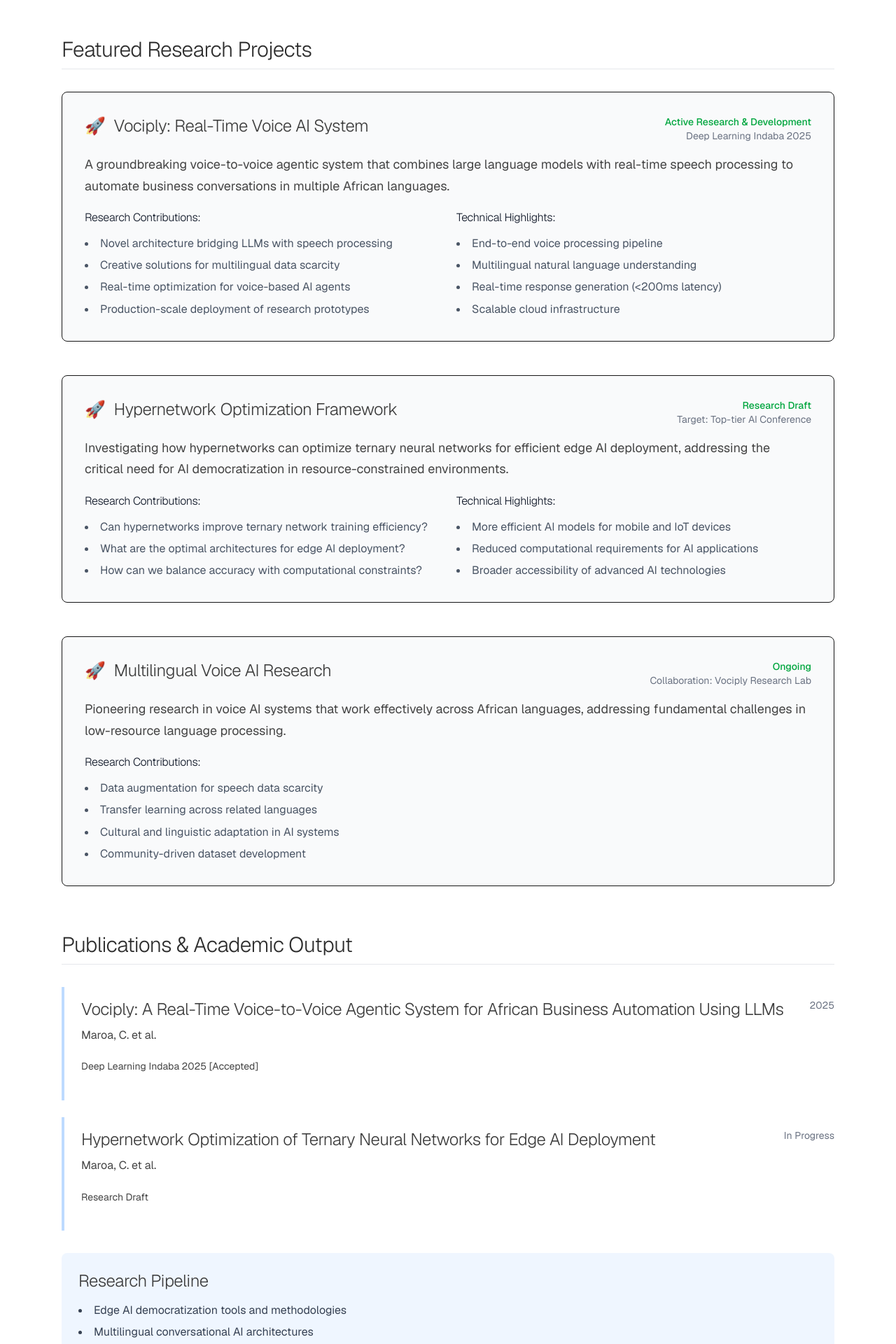
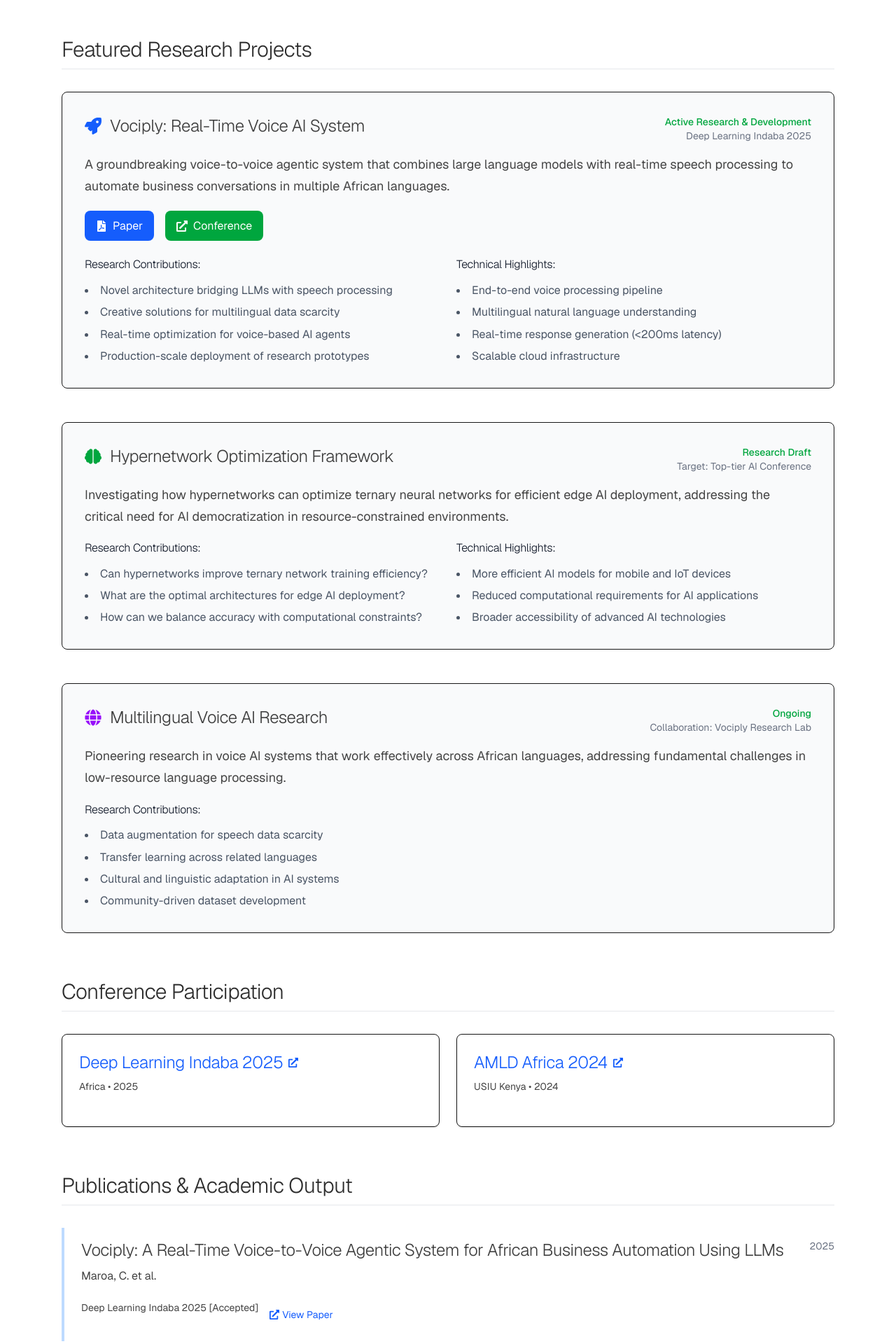
Before and after one commit to MarwaMasese/research-portfolio, a Next.js app: page /research in a window 1280 px wide. Shown: the part 180-2100 px from the top of the page at 70% size. Built offline with nearby package versions, Linux system fonts and the light colour scheme.

Commit message:
feat: Update dependencies and enhance Home and Research pages with new icons, links, and project details

```diff
--- a/src/app/page.tsx
+++ b/src/app/page.tsx
@@ -1,3 +1,6 @@
+import Image from 'next/image'
+import { FaMusic, FaRobot, FaBolt, FaGithub, FaLinkedin, FaEnvelope } from 'react-icons/fa'
+
 export default function Home() {
   return (
     <div className="min-h-screen bg-white">
@@ -7,10 +10,13 @@
           <div className="lg:col-span-1">
             <div className="sticky top-8">
               <div className="w-48 h-48 mx-auto bg-gray-200 rounded-full mb-6 flex items-center justify-center overflow-hidden">
-                <div className="text-gray-500 text-center">
-                  <div className="text-4xl mb-2">👨‍�</div>
-                  <div className="text-sm">Profile Photo</div>
-                </div>
+                <Image
+                  src="/profile.jpg"
+                  alt="Cornelius Maroa"
+                  width={192}
+                  height={192}
+                  className="rounded-full object-cover w-full h-full"
+                />
               </div>
               <div className="text-center space-y-4">
                 <h1 className="text-2xl font-light text-gray-900">Cornelius Maroa</h1>
@@ -20,9 +26,15 @@
                   <p>cornelius@vociply.com</p>
                 </div>
                 <div className="flex justify-center space-x-3 pt-4">
-                  <a href="#" className="text-blue-600 hover:text-blue-800 text-sm">LinkedIn</a>
-                  <a href="#" className="text-blue-600 hover:text-blue-800 text-sm">GitHub</a>
-                  <a href="#" className="text-blue-600 hover:text-blue-800 text-sm">Scholar</a>
+                  <a href="https://linkedin.com/in/cornelius-maroa" className="text-blue-600 hover:text-blue-800 text-sm flex items-center gap-1">
+                    <FaLinkedin /> LinkedIn
+                  </a>
+                  <a href="https://github.com/cornelius-maroa" className="text-blue-600 hover:text-blue-800 text-sm flex items-center gap-1">
+                    <FaGithub /> GitHub
+                  </a>
+                  <a href="mailto:cornelius@vociply.com" className="text-blue-600 hover:text-blue-800 text-sm flex items-center gap-1">
+                    <FaEnvelope /> Email
+                  </a>
                 </div>
               </div>
             </div>
@@ -54,7 +66,7 @@
               <div className="space-y-10">
                 <div className="bg-gray-50 p-6 rounded-lg">
                   <h3 className="text-xl font-medium text-gray-900 mb-4 flex items-center">
-                    <span className="text-2xl mr-3">🎵</span> Audio AI Models
+                    <FaMusic className="text-2xl mr-3 text-blue-600" /> Audio AI Models
                   </h3>
                   <p className="text-gray-700 mb-4 leading-relaxed">
                     Developing deep learning architectures that understand and generate human speech across multiple
@@ -73,7 +85,7 @@
 
                 <div className="bg-gray-50 p-6 rounded-lg">
                   <h3 className="text-xl font-medium text-gray-900 mb-4 flex items-center">
-                    <span className="text-2xl mr-3">🤖</span> Conversational AI
+                    <FaRobot className="text-2xl mr-3 text-blue-600" /> Conversational AI
                   </h3>
                   <p className="text-gray-700 mb-4 leading-relaxed">
                     Exploring the intersection of large language models and voice interfaces to create more natural,
@@ -92,7 +104,7 @@
 
                 <div className="bg-gray-50 p-6 rounded-lg">
                   <h3 className="text-xl font-medium text-gray-900 mb-4 flex items-center">
-                    <span className="text-2xl mr-3">⚡</span> Edge AI Optimization
+                    <FaBolt className="text-2xl mr-3 text-blue-600" /> Edge AI Optimization
                   </h3>
                   <p className="text-gray-700 mb-4 leading-relaxed">
                     Researching efficient neural network architectures that bring advanced AI capabilities to
--- a/src/app/research/page.tsx
+++ b/src/app/research/page.tsx
@@ -1,9 +1,13 @@
+import { FaRocket, FaBrain, FaGlobe, FaExternalLinkAlt, FaFilePdf, FaTools, FaFileAlt, FaLink } from 'react-icons/fa'
+
 export default function Research() {
   const featuredProjects = [
     {
       title: "Vociply: Real-Time Voice AI System",
       status: "Active Research & Development",
       publication: "Deep Learning Indaba 2025",
+      paperLink: "https://openreview.net/forum?id=RiJUdKWD3u&noteId=RiJUdKWD3u",
+      conferenceLink: "https://deeplearningindaba.com/2025/",
       description: "A groundbreaking voice-to-voice agentic system that combines large language models with real-time speech processing to automate business conversations in multiple African languages.",
       contributions: [
         "Novel architecture bridging LLMs with speech processing",
@@ -22,6 +26,7 @@
       title: "Hypernetwork Optimization Framework",
       status: "Research Draft",
       publication: "Target: Top-tier AI Conference",
+      paperLink: null, // Still in draft
       description: "Investigating how hypernetworks can optimize ternary neural networks for efficient edge AI deployment, addressing the critical need for AI democratization in resource-constrained environments.",
       contributions: [
         "Can hypernetworks improve ternary network training efficiency?",
@@ -48,20 +53,37 @@
     }
   ];
 
+  const conferences = [
+    {
+      name: "Deep Learning Indaba 2025",
+      url: "https://deeplearningindaba.com/2025/",
+      location: "Africa",
+      year: "2025"
+    },
+    {
+      name: "AMLD Africa 2024",
+      url: "https://appliedmldays.org/events/amld-africa-2024",
+      location: "USIU Kenya",
+      year: "2024"
+    }
+  ];
+
   const publications = [
     {
       year: "2025",
       title: "Vociply: A Real-Time Voice-to-Voice Agentic System for African Business Automation Using LLMs",
       authors: "Maroa, C. et al.",
       venue: "Deep Learning Indaba 2025",
-      status: "Accepted"
+      status: "Accepted",
+      paperLink: "https://openreview.net/forum?id=RiJUdKWD3u&noteId=RiJUdKWD3u"
     },
     {
       year: "In Progress",
       title: "Hypernetwork Optimization of Ternary Neural Networks for Edge AI Deployment",
       authors: "Maroa, C. et al.",
       venue: "Research Draft",
-      status: ""
+      status: "Draft",
+      paperLink: null
     }
   ];
 
@@ -105,7 +127,9 @@
               <div key={index} className="bg-gray-50 border rounded-lg p-8">
                 <div className="flex items-start justify-between mb-4">
                   <h3 className="text-2xl font-medium text-gray-900 flex items-center">
-                    <span className="mr-3">🚀</span>
+                    {index === 0 ? <FaRocket className="mr-3 text-blue-600" /> :
+                     index === 1 ? <FaBrain className="mr-3 text-green-600" /> :
+                     <FaGlobe className="mr-3 text-purple-600" />}
                     {project.title}
                   </h3>
                   <div className="text-right text-sm">
@@ -117,6 +141,31 @@
                 <p className="text-gray-700 mb-6 leading-relaxed text-lg">
                   {project.description}
                 </p>
+
+                {(project.paperLink || project.conferenceLink) && (
+                  <div className="mb-6 flex gap-4 flex-wrap">
+                    {project.paperLink && (
+                      <a
+                        href={project.paperLink}
+                        target="_blank"
+                        rel="noopener noreferrer"
+                        className="inline-flex items-center gap-2 bg-blue-600 text-white px-4 py-2 rounded-lg hover:bg-blue-700 transition-colors"
+                      >
+                        <FaFilePdf /> Paper
+                      </a>
+                    )}
+                    {project.conferenceLink && (
+                      <a
+                        href={project.conferenceLink}
+                        target="_blank"
+                        rel="noopener noreferrer"
+                        className="inline-flex items-center gap-2 bg-green-600 text-white px-4 py-2 rounded-lg hover:bg-green-700 transition-colors"
+                      >
+                        <FaExternalLinkAlt /> Conference
+                      </a>
+                    )}
+                  </div>
+                )}
 
                 <div className="grid md:grid-cols-2 gap-6">
                   <div>
@@ -144,6 +193,28 @@
           </div>
         </section>
 
+        {/* Conferences */}
+        <section className="mb-16">
+          <h2 className="text-2xl font-light text-gray-900 mb-8 border-b border-gray-200 pb-2">Conference Participation</h2>
+          <div className="grid md:grid-cols-2 gap-6">
+            {conferences.map((conf, index) => (
+              <div key={index} className="bg-white border rounded-lg p-6 shadow-sm">
+                <h3 className="text-lg font-medium text-gray-900 mb-2">
+                  <a
+                    href={conf.url}
+                    target="_blank"
+                    rel="noopener noreferrer"
+                    className="text-blue-600 hover:text-blue-800 flex items-center gap-2"
+                  >
+                    {conf.name} <FaExternalLinkAlt className="text-sm" />
+                  </a>
+                </h3>
+                <p className="text-gray-600 text-sm">{conf.location} • {conf.year}</p>
+              </div>
+            ))}
+          </div>
+        </section>
+
         {/* Publications */}
         <section className="mb-16">
           <h2 className="text-2xl font-light text-gray-900 mb-8 border-b border-gray-200 pb-2">Publications & Academic Output</h2>
@@ -155,7 +226,19 @@
                   <div className="text-sm text-gray-500">{pub.year}</div>
                 </div>
                 <p className="text-gray-600 mb-1">{pub.authors}</p>
-                <p className="text-blue-600 text-sm">{pub.venue} {pub.status && `[${pub.status}]`}</p>
+                <div className="flex items-center gap-4">
+                  <p className="text-blue-600 text-sm">{pub.venue} {pub.status && `[${pub.status}]`}</p>
+                  {pub.paperLink && (
+                    <a
+                      href={pub.paperLink}
+                      target="_blank"
+                      rel="noopener noreferrer"
+                      className="inline-flex items-center gap-1 text-blue-600 hover:text-blue-800 text-sm"
+                    >
+                      <FaExternalLinkAlt /> View Paper
+                    </a>
+                  )}
+                </div>
               </div>
             ))}
           </div>
@@ -178,7 +261,7 @@
             {openSource.map((project, index) => (
               <div key={index} className="bg-white border rounded-lg p-6 shadow-sm">
                 <h3 className="text-xl font-medium text-gray-900 mb-2 flex items-center">
-                  <span className="mr-2">🛠️</span>
+                  {index === 0 ? <FaTools className="mr-2 text-blue-600" /> : <FaFileAlt className="mr-2 text-green-600" />}
                   {project.title}
                 </h3>
                 <div className="text-sm text-gray-500 mb-4">
```
Also changed, not shown: package.json (+6 -5 lines), 1 other file (tests, documents, lock files or other folders).
